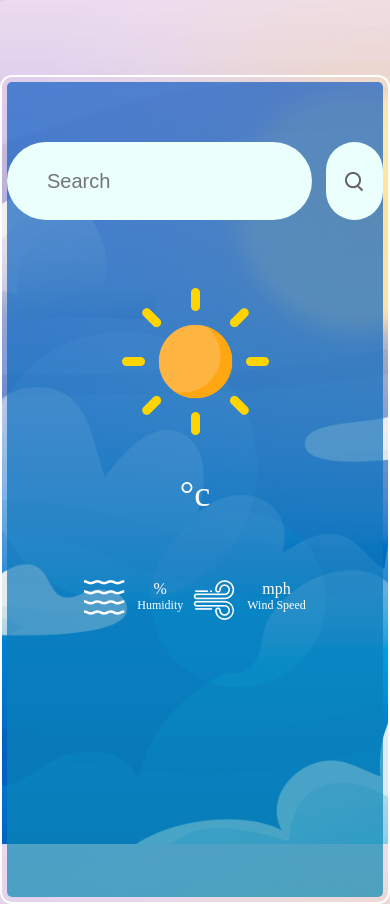
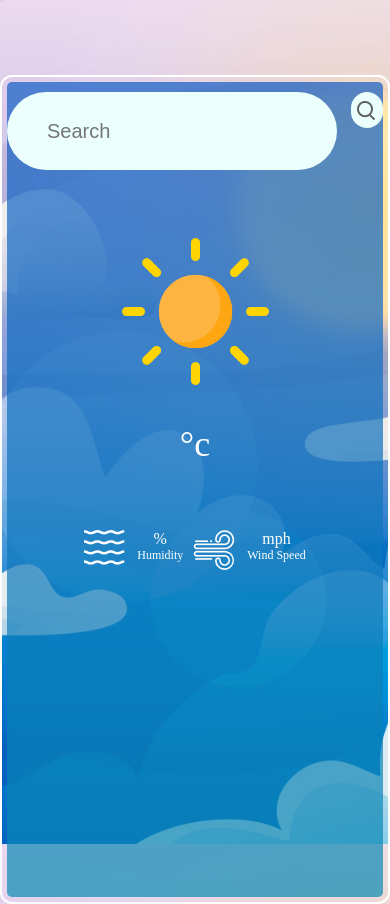
Before and after one commit to JitheDev/Solis-Weather-App, a React (Create React App) app: page / in a window 390 px wide. Built offline with nearby package versions, Linux system fonts and the light colour scheme; no server answers.

Commit message:
updated media queries to bring the search bar and icons closer

```diff
--- a/src/components/WeatherApp/WeatherApp.css
+++ b/src/components/WeatherApp/WeatherApp.css
@@ -112,6 +112,14 @@ gap: 12px;
     .container {
       padding: 5px;
     }
+
+    .top-bar {
+        padding-top: 10px;
+      }
+    .search-icon {
+        width: 36px;
+        height: 36px;
+      }
     .weather-temp {
       font-size: 36px;
     }
```
